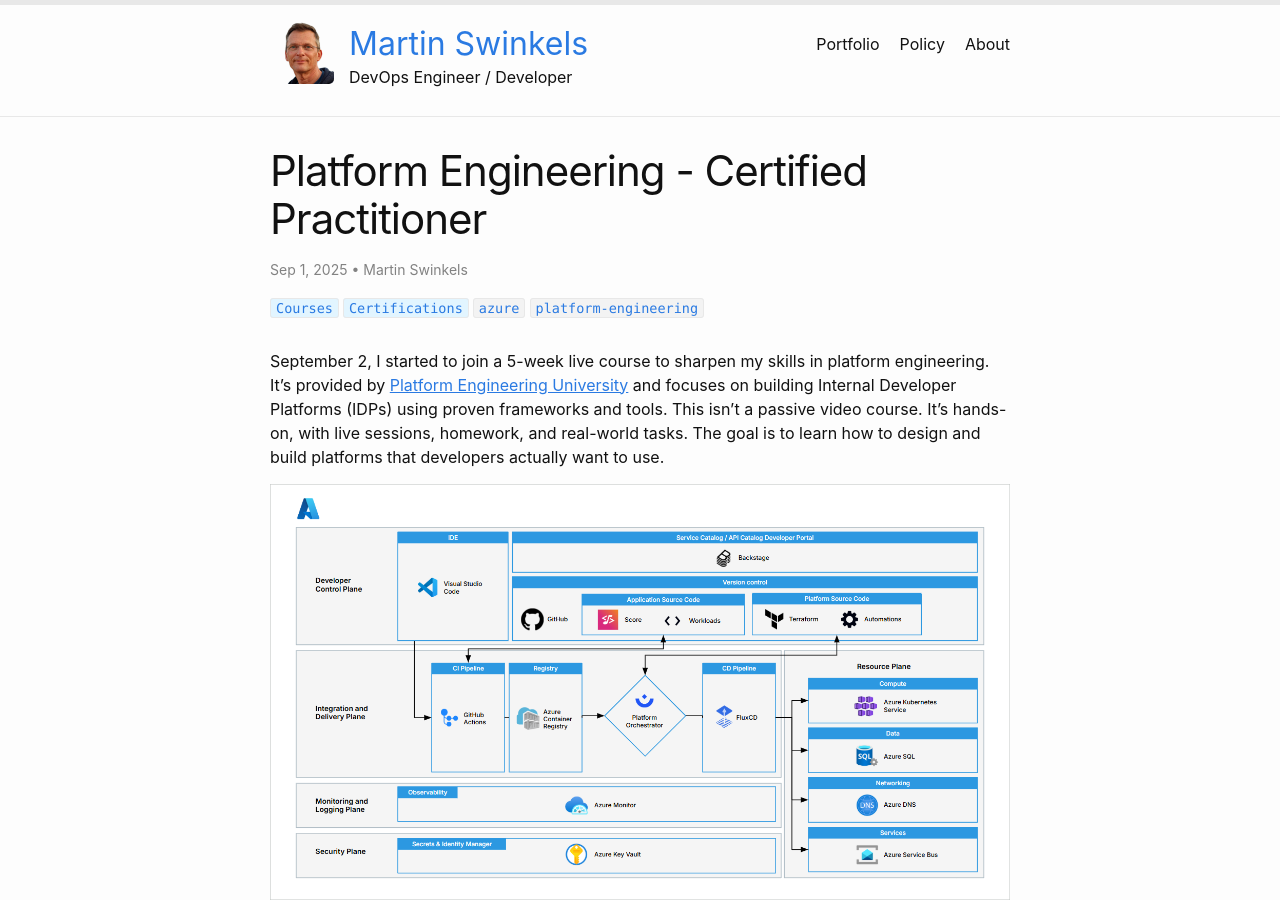
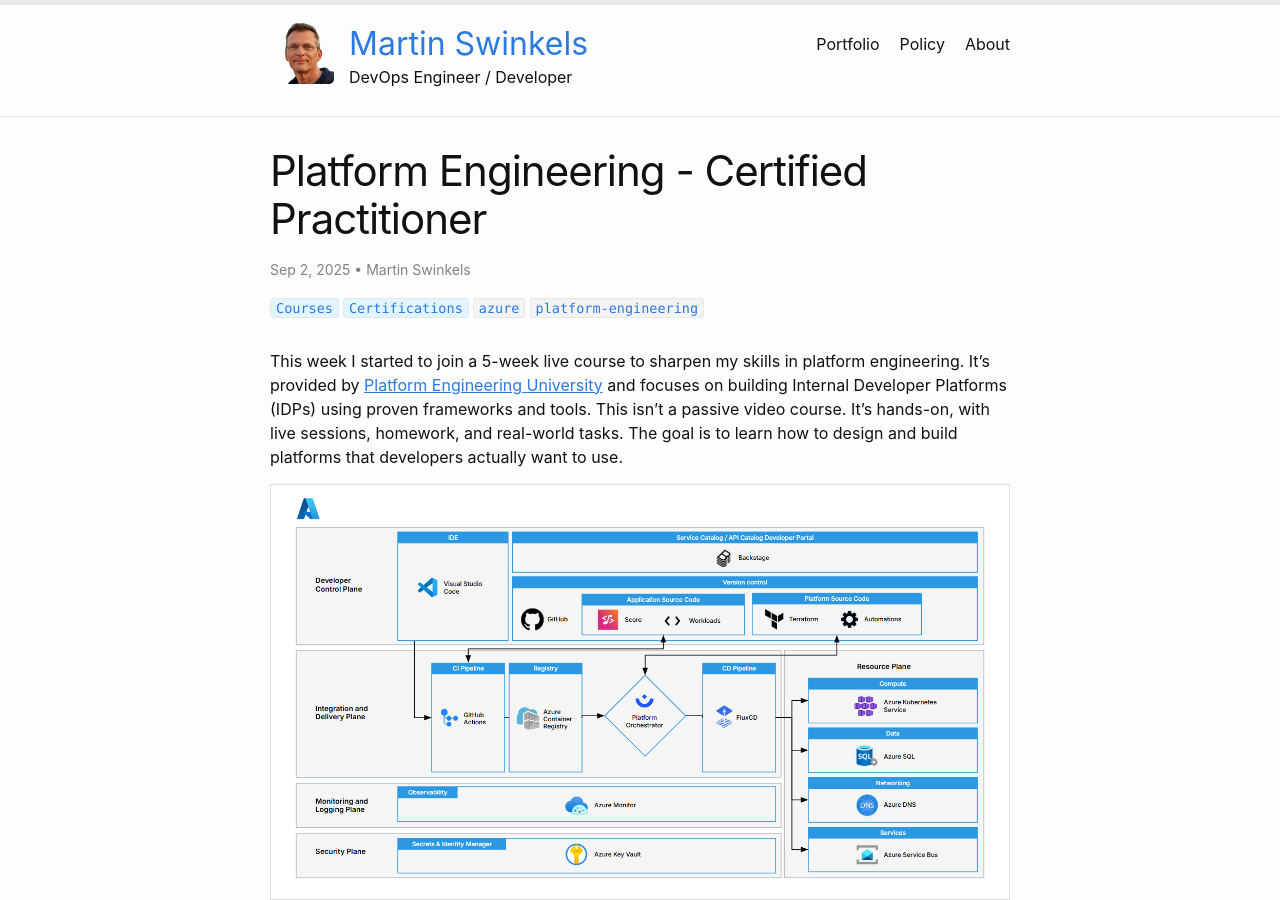
Before and after one commit to msc365/msc365.github.io, a Jekyll site: the page built from _posts/2025-09-02-course-platformengineering-practitioner.md, in a window 1280 px wide and 900 px high. Built offline with Jekyll 4.4.1, drawn with Linux system fonts in a browser that asks for light colours; comment, search, counter and statistics services are not loaded.

Commit message:
Rename course post for Platform Engineering - Certified Practitioner

```diff
--- a/_posts/2025-09-01-course-platformengineering-practitioner.md
+++ b/_posts/2025-09-02-course-platformengineering-practitioner.md
@@ -10,7 +10,7 @@
 ---
 
 <!-- markdownlint-disable -->
-September 2, I started to join a 5-week live course to sharpen my skills in platform engineering. It's provided by <a href="https://university.platformengineering.org/platform-engineering-certified-practitioner" target="_blanc">Platform Engineering University</a> and focuses on building Internal Developer Platforms (IDPs) using proven frameworks and tools. This isn't a passive video course. It's hands-on, with live sessions, homework, and real-world tasks. The goal is to learn how to design and build platforms that developers actually want to use.
+This week I started to join a 5-week live course to sharpen my skills in platform engineering. It's provided by <a href="https://university.platformengineering.org/platform-engineering-certified-practitioner" target="_blanc">Platform Engineering University</a> and focuses on building Internal Developer Platforms (IDPs) using proven frameworks and tools. This isn't a passive video course. It's hands-on, with live sessions, homework, and real-world tasks. The goal is to learn how to design and build platforms that developers actually want to use.
 
 <a href="https://msc365.eu/assets/img/post-platform-reference-architecture.png" target="_self"><img alt="platform engineering badge" src="https://msc365.eu/assets/img/post-platform-reference-architecture.png" width="1024"/></a>
 
```
